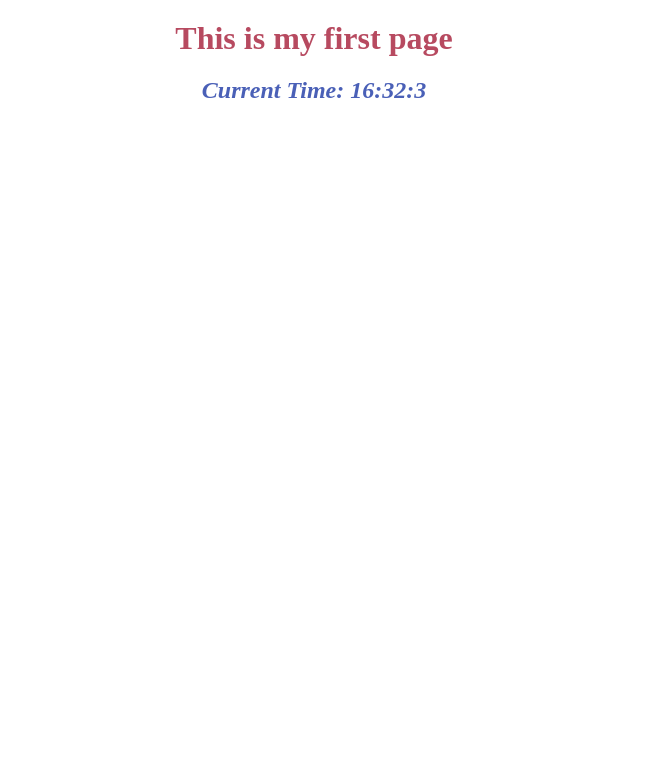
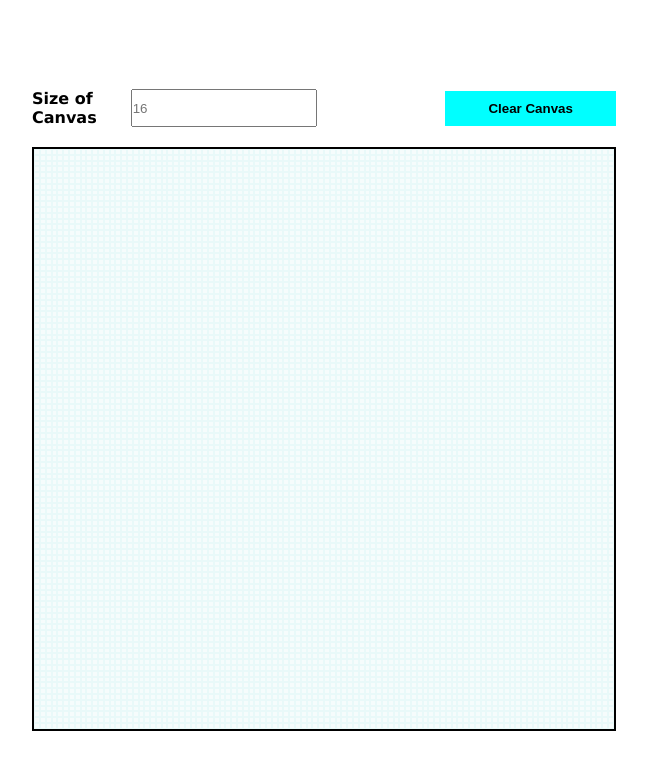
Before and after one commit to Kengbo/Project-Etch-a-sketch, a plain HTML site: page index.html in a window 1280 px wide. Shown: the whole page, without its empty margins (326-973 px from the left). Drawn offline with Linux system fonts and the light colour scheme.

Commit message:
Added the other elements to complet the Project

```diff
--- a/index.css
+++ b/index.css
@@ -1,24 +1,74 @@
-* {
+:root{
+    --contHeight: 580px;
+    --boxHeight: 100;
+    --bordersize: calc((var(--contHeight) / var(--boxHeight)) * 0.01);
+}
+*{
     margin: 0;
     padding: 0;
-    box-sizing: border-box;
+   /* box-sizing: border-box;  */
 }
+
 body{
-    padding: 20px;
+    height: 100vh;
+    width: 100vw;
+    font-family: Verdana, Geneva, Tahoma, sans-serif;
+    display: flex;
+     justify-content: center;
+    align-items: center;
+    flex-direction: column;
+    gap: 20px;
+    padding: 10px;
+
 }
-h1{
-    color: rgb(183, 74, 96);
+#container{
     display: flex;
-    font-size: 32px;
-    font-weight: bold;
+    flex-wrap: wrap;
+    height: var(--contHeight);
+    width: var(--contHeight);
+    overflow: hidden;
+    /* flex: 1; */
+    border: 2px solid black;
     justify-content: center;
+    align-items: center;
+
 }
-#timeId{
-    color: rgb(74, 96, 183);
-    font-size: 24px;
-    font-weight: bold;
+.box{
+    width: calc(var(--contHeight) / var(--boxHeight) );
+    height: calc(var(--contHeight) / var(--boxHeight) );
+    background-color:rgb(246, 252, 252) ;
+    border: var(--bordersize) solid rgba(199, 239, 239, 0.279);
+     box-sizing: border-box;
+}
+.top{
     display: flex;
-    justify-content: center;
-    margin-top: 20px;
-    font-style: italic;
+    /* flex-direction: column; */
+    gap: 15px;
+    width: 100%;
+    justify-content: space-between;
+    align-items: center;
+    margin-bottom: 20px;
 }
+#left{
+    display: flex;
+    gap: 15px;
+    width: 50%;
+}
+#right {
+    display: flex;
+    /* gap: 60px; */
+    width: 50%;
+    align-items: center;
+    justify-content: space-between;
+}
+#changeSize{
+    width: 100%;
+}
+#clear{
+    width: 60%;
+    height: 30%;
+    background-color: aqua;
+    border: none;
+    font-weight: 550;
+    padding: 10px;
+}
--- a/index.html
+++ b/index.html
@@ -3,13 +3,27 @@
 <head>
     <meta charset="UTF-8">
     <meta name="viewport" content="width=device-width, initial-scale=1.0">
-    <title>Document</title>
+    <title>EtCh a SkEtCh</title>
     <link href="index.css" rel="stylesheet">
 </head>
 <body>
-    <h1>This is my first page</h1>
-    <h2 id="timeId"></h2>
+    <div class="mainContainer">
+    <div class="top">
+        <div id="left">
+            <h4>Size of Canvas</h4>
+           <input type="number" min="16" max="100" id="changeSize" onclick="changeGrid()" placeholder="16">
 
+        </div>
+            <div id="right">
+            <h5 id="alert"></h5>
+            <button id="clear">Clear Canvas</button>
+            </div>
+    </div>
+   <div id="container" class="container">
+
+
+   </div>
+   </div>
     <script src="index.js"></script>
 </body>
 </html>
--- a/index.js
+++ b/index.js
@@ -1,13 +1,48 @@
-let timeId = document.getElementById("timeId");
 
+const container =  document.getElementById('container');
+const clear = document.getElementById('clear');
+let alerts = document.getElementById('alert');
+const cells = 100;
+const totalCells = cells * cells;
+let paintEnabled = true;
 
+for(i = 1; i <= totalCells; i++){
 
-// timeId.textContent = `Current Time: ${hours}:${minutes}:${seconds}`;
+   const div=  document.createElement('div');
+   div.classList.add('box');
+   container.append(div);
+   }
+let changeGrid = ()=>{
 
-setInterval(() => {
-    let now = new Date();
-    let hrs = now.getHours();
-    let mins = now.getMinutes();
-    let secs = now.getSeconds();
-    timeId.textContent = `Current Time: ${hrs}:${mins}:${secs}`;
-}, 1000);
+    let size = document.getElementById('changeSize').value;
+
+    if(size > 100){
+        size = 100;
+    }
+    if(size < 16){
+        size = 16;
+    }
+      document.documentElement.style.setProperty("--boxHeight", size);
+}
+
+const box = document.querySelectorAll('.box');
+
+    box.forEach((box) =>{
+        box.addEventListener('mouseover', ()=>{
+            if (paintEnabled){
+            box.style.backgroundColor = 'black';
+            alerts.textContent = 'Press Space Bar to Disable brush';
+            }
+        })
+    })
+document.addEventListener('keydown', (e)=>{
+    if(e.code === "Space"){
+        e.preventDefault();
+        paintEnabled =!paintEnabled;
+        alerts.textContent = 'Brush Disabled';
+    }
+});
+clear.addEventListener('click', ()=>{
+    const boxes = document.querySelectorAll('.box');
+        boxes.forEach(b => b.style.backgroundColor = "rgb(246, 252, 252)");
+})
```
